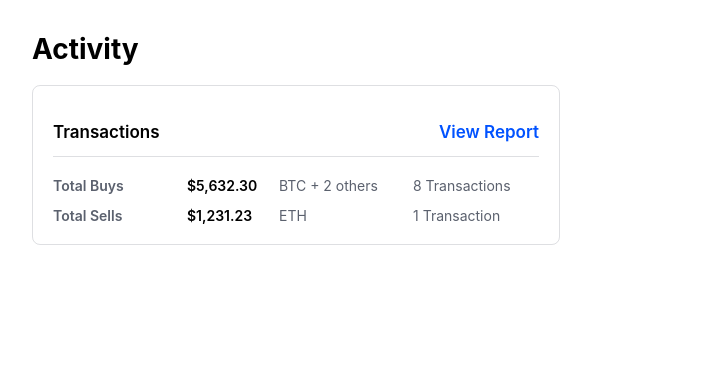
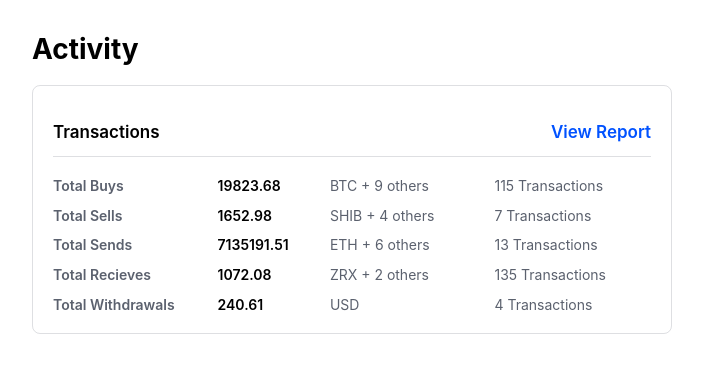
Before and after one commit to andrewmundycb/coding-challenge, a React (Create React App) app in the folder activity-stats/: page / in a window 1280 px wide. Shown: the top 372 px of the page, without its empty margins (8-711 px from the left). Built offline with nearby package versions, Linux system fonts and the light colour scheme.

Commit message:
Updates based on new data '

```diff
--- a/activity-stats/src/components/ActivityStats/ActivityStats.scss
+++ b/activity-stats/src/components/ActivityStats/ActivityStats.scss
@@ -21,7 +21,7 @@
   border: $border-color-line;
   border-radius: $border-radius-rounded;
   padding: $padding-spacing-4;
-  max-width: 33rem;
+  max-width: 40rem;
   width: 100%;
 }
 
--- a/activity-stats/src/components/ActivityStats/ActivityStats.tsx
+++ b/activity-stats/src/components/ActivityStats/ActivityStats.tsx
@@ -1,5 +1,5 @@
 import { useState } from "react";
-import apiData from "../../api-data.json";
+import { mockActivityStatsData } from "./mockActivityStatsData";
 import "./ActivityStats.scss";
 
 type ActivityData = {
@@ -8,7 +8,6 @@ type ActivityData = {
   fiat_currency: string;
   amount_fiat: string;
   crypto_currency: string;
-  amount_crypto: number;
 };
 
 type CombinedData = {
@@ -18,6 +17,10 @@ type CombinedData = {
   amount_fiat: number;
   crypto_currencies: Set<string>;
 };
+
+// What is count?
+// What constitutes a transaction?
+// fiat currency - can it differ? Does it need to first be converted to dollars and then totalled?
 
 export const ActivityRow = ({ rowData }: { rowData: CombinedData }) => {
   const { type, count, fiat_currency, amount_fiat, crypto_currencies } =
@@ -44,7 +47,7 @@ export const ActivityRow = ({ rowData }: { rowData: CombinedData }) => {
 
 const ActivityStats = () => {
   const [activityData] = useState<Map<string, CombinedData>>(() => {
-    return combineDataRows(apiData.activity_summary);
+    return combineDataRows(mockActivityStatsData);
   });
 
   return (
@@ -71,13 +74,15 @@ const ActivityStats = () => {
   );
 };
 
-export const formatCurrency = (amount: number | string, currency: string) => {
-  const currencyFormat = new Intl.NumberFormat("en-US", {
-    style: "currency",
-    currency: currency,
-  });
+export const formatCurrency = (amount: number, currency: string) => {
+  // const currencyFormat = new Intl.NumberFormat("en-US", {
+  //   style: "currency",
+  //   currency: currency,
+  // });
 
-  return currencyFormat.format(Number(amount));
+  // return currencyFormat.format(Number(amount));
+
+  return amount.toFixed(2);
 };
 
 export const combineDataRows = (
```
